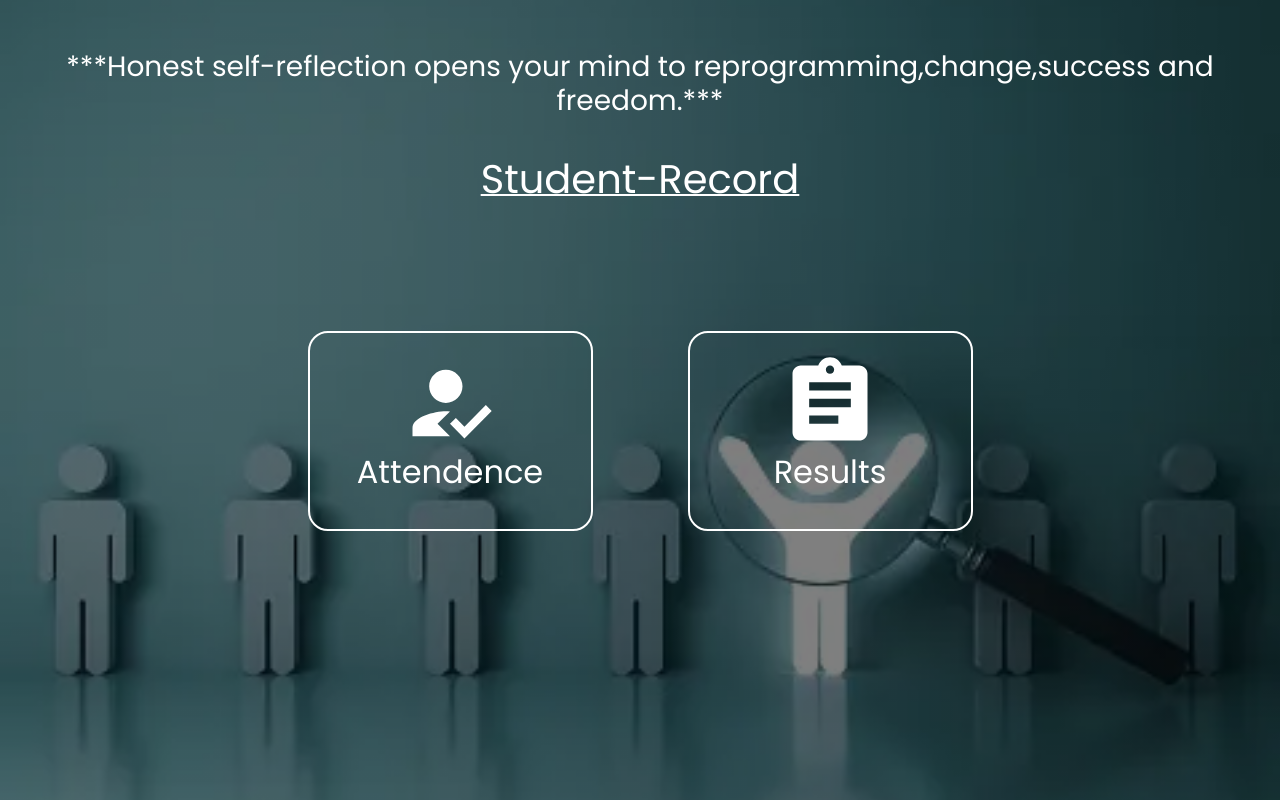
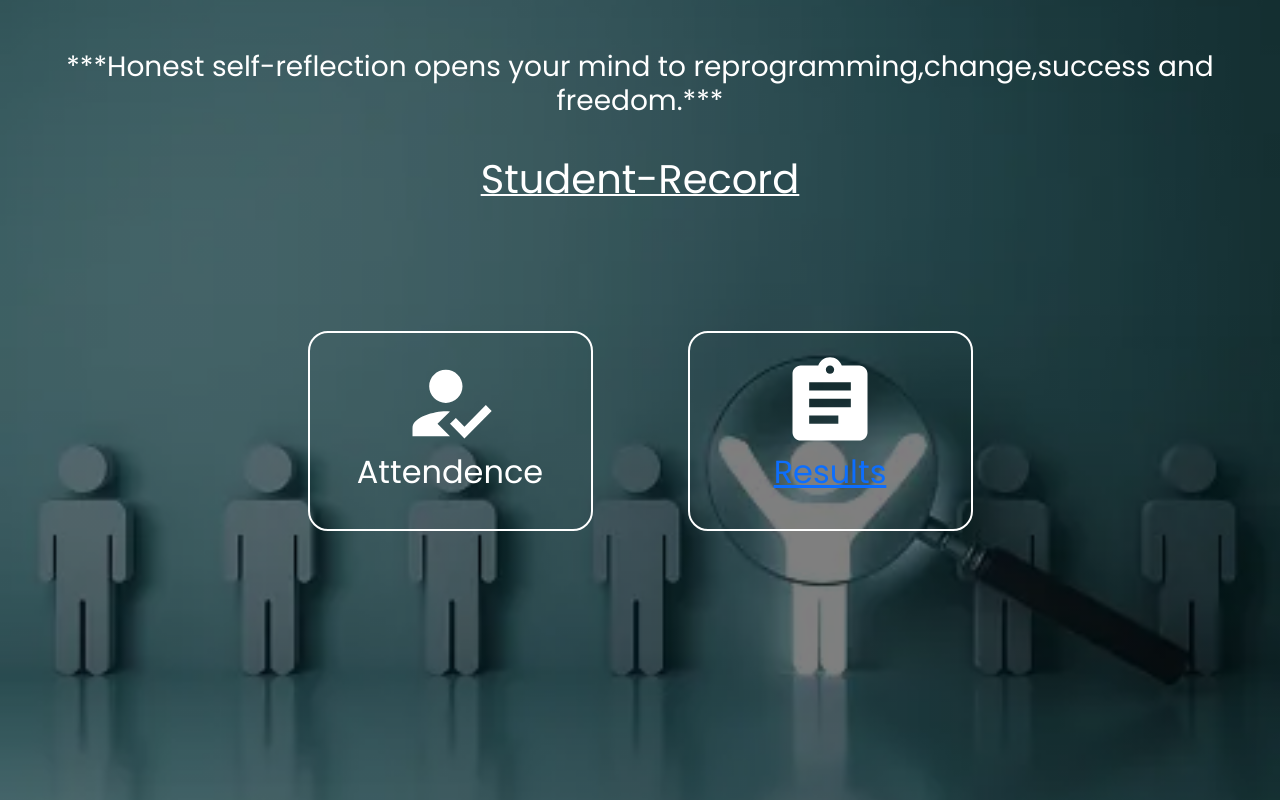
Before and after one commit to hanshajangir6861/Tagore-clg--front-page-, a React (Vite) app: page /StdDetails in a window 1280 px wide. Shown: the top 800 px of the page. Built offline with nearby package versions, Linux system fonts and the light colour scheme.

Commit message:
Merge from Ranveer

```diff
--- a/src/App.jsx
+++ b/src/App.jsx
@@ -32,6 +32,7 @@ import StudentDetails from './component/StudentDetails/StudentDetails.jsx'
 import AllStdRecord from './component/AllStdRecord/AllStdRecord.jsx'
 import ShowStudentDetails from './component/ShowStudentDetails/ShowStudentDetails.jsx'
 import NoticeForm from './component/Notice/Notice.jsx'
+import StdResultPage from './component/StdResultPage/StdResultPage.jsx'
 import './App.css'
 
 
@@ -85,6 +86,8 @@ const serverLink = import.meta.env.VITE_REACT_APP_SERVER_URL;
                 <Route path='/StdDetails' element={<StudentDetails />} />
                 <Route path='/AllStdRecord' element={<AllStdRecord />} />
                 <Route path='/Notice' element={<NoticeForm />} />
+                <Route path='/tdResult' element={<StdResultPage />} />
+
 
 
             </Routes>
--- a/src/component/EmployeeRegistration/Employregform.jsx
+++ b/src/component/EmployeeRegistration/Employregform.jsx
@@ -24,6 +24,7 @@ function FormExample() {
     const [phoneNo, setPhoneNo] = useState();
     const [email, setEmail] = useState();
     const [password, setPassword] = useState();
+    const [emailCheck , setemailCheck] = useState('')
 
 
 
@@ -41,7 +42,9 @@ function FormExample() {
         result = result.data
         console.log(result)
         navigate("/adminlog")
+
     }
+
 
 
 
--- a/src/component/StdResultPage/StdResultPage.jsx
+++ b/src/component/StdResultPage/StdResultPage.jsx
@@ -2,7 +2,7 @@ import React from 'react'
 import 'bootstrap/dist/css/bootstrap.min.css';
 import {Container, Row , Col } from 'react-bootstrap'
 import Dropdown from 'react-bootstrap/Dropdown';
-import './result.css'
+import '../StdResultPage/StdResultPage.css'
 
 function StdResultPage() {
   return (
--- a/src/component/StudentDetails/StudentDetails.jsx
+++ b/src/component/StudentDetails/StudentDetails.jsx
@@ -4,6 +4,7 @@ import {Container, Row , Col } from 'react-bootstrap'
 import '../StudentDetails/StudentDetails.css'
 import HowToRegIcon from '@mui/icons-material/HowToReg';
 import AssignmentIcon from '@mui/icons-material/Assignment';
+import { Link } from 'react-router-dom';
 
 export default function StudentDetails() {
   return (
@@ -26,7 +27,7 @@ export default function StudentDetails() {
               </Col>
               <Col className="lower" lg={3}>
                 <AssignmentIcon/>
-                <h2>Results</h2>
+                <h2><Link to='/stdResult'>Results</Link></h2>
               </Col>
               <Col className="lower" lg={2}>
               </Col>
```
